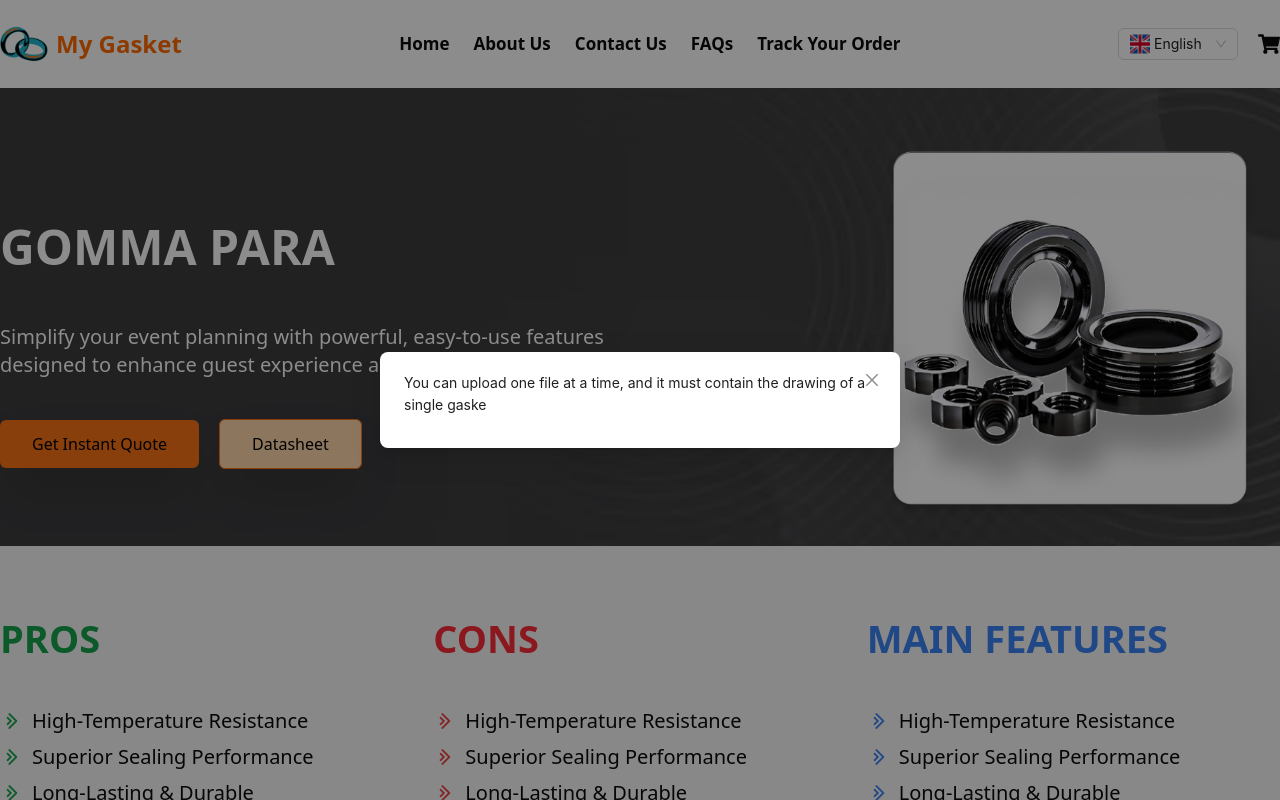
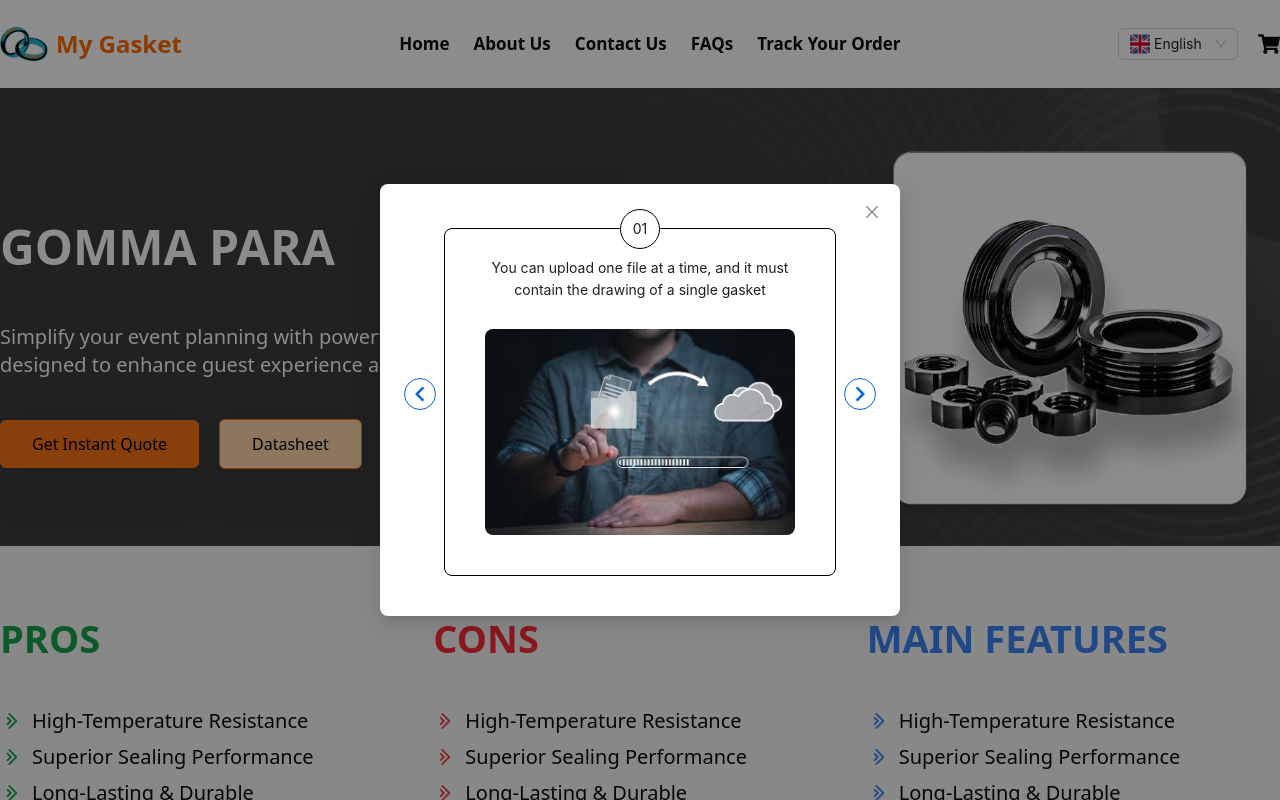
Before and after one commit to shukumar-542/my-gasket, a Next.js app: page /all-product/1 in a window 1280 px wide. Both pictures are taken after a click on the button "Get Instant Quote". Shown: the top 800 px of the page. Built offline with nearby package versions, Linux system fonts and the light colour scheme.

Commit message:
Implement modal for get product

```diff
--- a/src/components/QuoteModal/QuoteModal.tsx
+++ b/src/components/QuoteModal/QuoteModal.tsx
@@ -1,20 +1,101 @@
-import { Modal } from 'antd';
-import React from 'react'
-
+"use client";
+import { Modal } from "antd";
+import React, { useState } from "react";
+import img from "../../assets/modal.png";
+import Image from "next/image";
+import { MdKeyboardArrowLeft, MdKeyboardArrowRight } from "react-icons/md";
+import Link from "next/link";
 
 type QuoteModalProps = {
-    openModal: boolean;
-    setOpenModal: React.Dispatch<React.SetStateAction<boolean>>;
+  openModal: boolean;
+  setOpenModal: React.Dispatch<React.SetStateAction<boolean>>;
+};
+const QuoteModal: React.FC<QuoteModalProps> = ({ openModal, setOpenModal }) => {
+  const steps = [
+    {
+      stepNo: "01",
+      description:
+        "You can upload one file at a time, and it must contain the drawing of a single gasket",
+    },
+    {
+      stepNo: "02",
+      description:
+        "You 2 can upload one file at a time, and it must contain the drawing of a single gasket",
+    },
+    {
+      stepNo: "03",
+      description:
+        "You 3 can upload one file at a time, and it must contain the drawing of a single gasket",
+    },
+    {
+      stepNo: "04",
+      description:
+        "You 4 can upload one file at a time, and it must contain the drawing of a single gasket",
+    },
+  ];
+
+  const [currentStep, setCurrentSteps] = useState(0);
+
+  const handleNext = () => {
+    if (currentStep < steps.length - 1) {
+      setCurrentSteps((prev) => prev + 1);
+    }
   };
-const QuoteModal : React.FC<QuoteModalProps>  = ({openModal, setOpenModal}) => {
+
   return (
     <div>
-        <Modal  centered footer={false} open={openModal} onCancel={()=>setOpenModal(false)} >
-            <p>You can upload one file at a time, and it must contain
-            the drawing of a single gaske</p>
-        </Modal>
+      <Modal
+        centered
+        footer={false}
+        open={openModal}
+        onCancel={() => {
+          setOpenModal(false);
+          setCurrentSteps(0);
+        }}
+      >
+        <div className="flex items-center">
+        <div
+            onClick={() => handleNext()}
+            className="cursor-pointer border border-[#0B63E5] text-[#0B63E5] rounded-full "
+          >
+            <MdKeyboardArrowLeft size={30} />
+          </div>
+          <div className="border m-2 mt-6 border-[#000000] rounded-md p-5 relative">
+            <div className="h-10 w-10 rounded-full border border-[#000000] -top-5  left-[50%] transform -translate-x-1/2 flex justify-center items-center absolute bg-white ">
+              {steps[currentStep]?.stepNo}
+            </div>
+            <p className="text-center py-2 px-2 ">
+              {steps[currentStep]?.description}
+            </p>
+            <div className="p-5 flex justify-center ">
+              <Image
+                src={img}
+                height={400}
+                width={400}
+                className="rounded-md"
+                alt="img"
+              />
+            </div>
+          </div>
+          <div
+            onClick={() => handleNext()}
+            className="cursor-pointer border border-[#0B63E5] text-[#0B63E5] rounded-full "
+          >
+            <MdKeyboardArrowRight size={30} />
+          </div>
+        </div>
+        {currentStep == steps.length - 1 && (
+          <div className="flex justify-center items-center">
+            <Link href={"/materials-quote"}>
+              <button className="bg-[#F97316] text-black py-2 px-4 rounded-sm shadow-2xl cursor-pointer">
+                Continue
+              </button>
+            </Link>
+          </div>
+        )}
+      </Modal>
     </div>
-  )
-}
+  );
+};
 
-export default QuoteModal
+export default QuoteModal;
```
